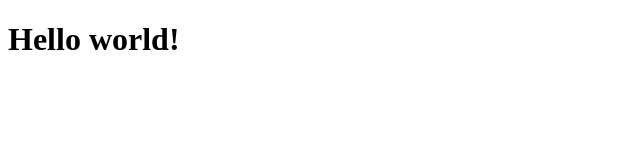
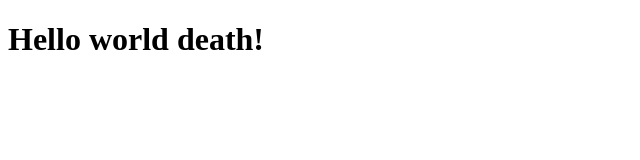
Before and after one commit to vengateshan-ts/samplerepo, a plain HTML site: page index.html in a window 1280 px wide. Shown: the whole page, without its empty margins (0-640 px from the left). Drawn offline with Linux system fonts and the light colour scheme.

Commit message:
fix:changed full word

```diff
--- a/index.html
+++ b/index.html
@@ -6,6 +6,6 @@
     <title>Document</title>
 </head>
 <body>
-    <h1>Hello world!</h1>
+    <h1>Hello world death!</h1>
 </body>
 </html>
```
